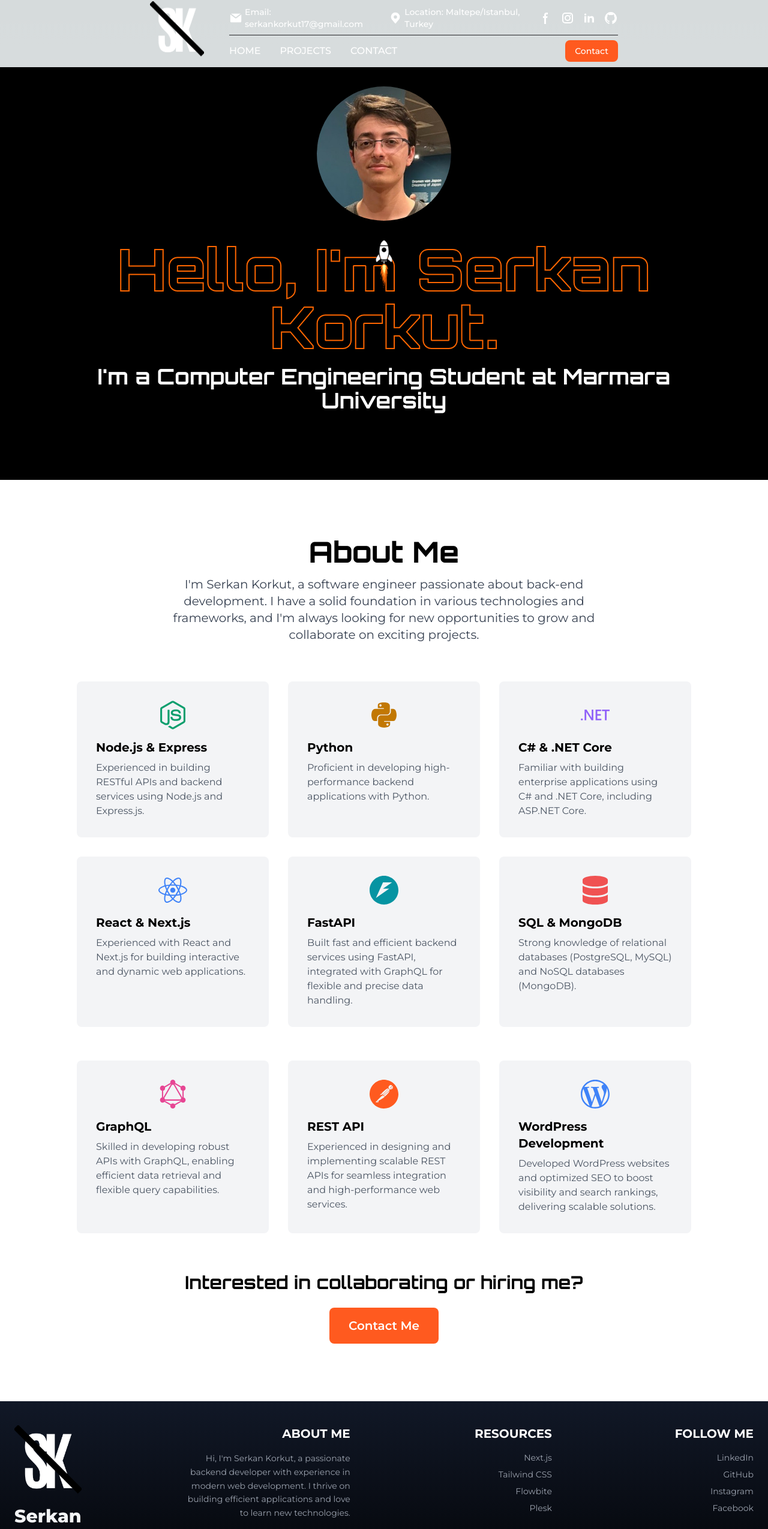
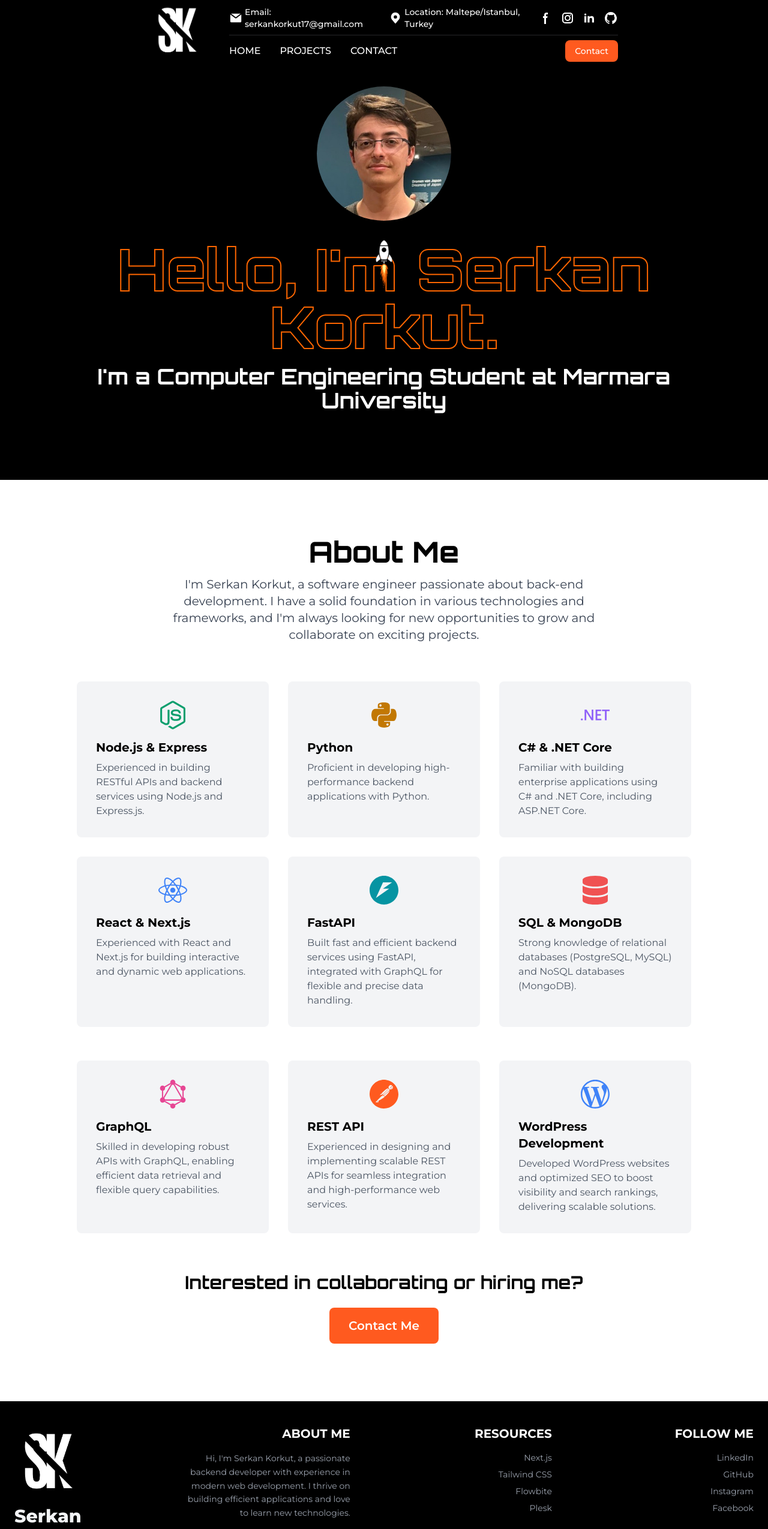
Before and after one commit to serkankorkut17/serkankorkut.dev, a Next.js app: page / in a window 1280 px wide. Shown: the top 2549 px of the page at 60% size. Built offline with nearby package versions, Linux system fonts and the light colour scheme.

Commit message:
nav footer fixed

```diff
--- a/src/components/Navigation/Footer.js
+++ b/src/components/Navigation/Footer.js
@@ -15,7 +15,7 @@ import footerData from "@/data/footer.json";
 const Footer = () => {
   const { aboutMe, resources, followMe, accounts } = footerData;
   return (
-    <footer className="relative bg-gradient-to-b from-gray-900 to-black text-gray-300">
+    <footer className="relative bg-black text-gray-300">
       <div className="mx-auto w-full max-w-screen-xl p-6 lg:py-10 relative">
         {/* Top Section */}
         <div className="md:flex md:justify-between">
--- a/src/components/Navigation/NavigationBar.js
+++ b/src/components/Navigation/NavigationBar.js
@@ -51,7 +51,7 @@ const NavigationBar = () => {
       <div className={`${isSticky ? "h-24" : "h-0"}`} />
 
       <nav
-        className={`text-white py-2 px-4 ${
+        className={`text-white bg-black py-2 px-4 ${
           isSticky
             ? "translate-y-24 fixed w-full -top-24 left-0 z-40 transition ease-in-out duration-500 bg-black shadow-lg"
             : ""
```
